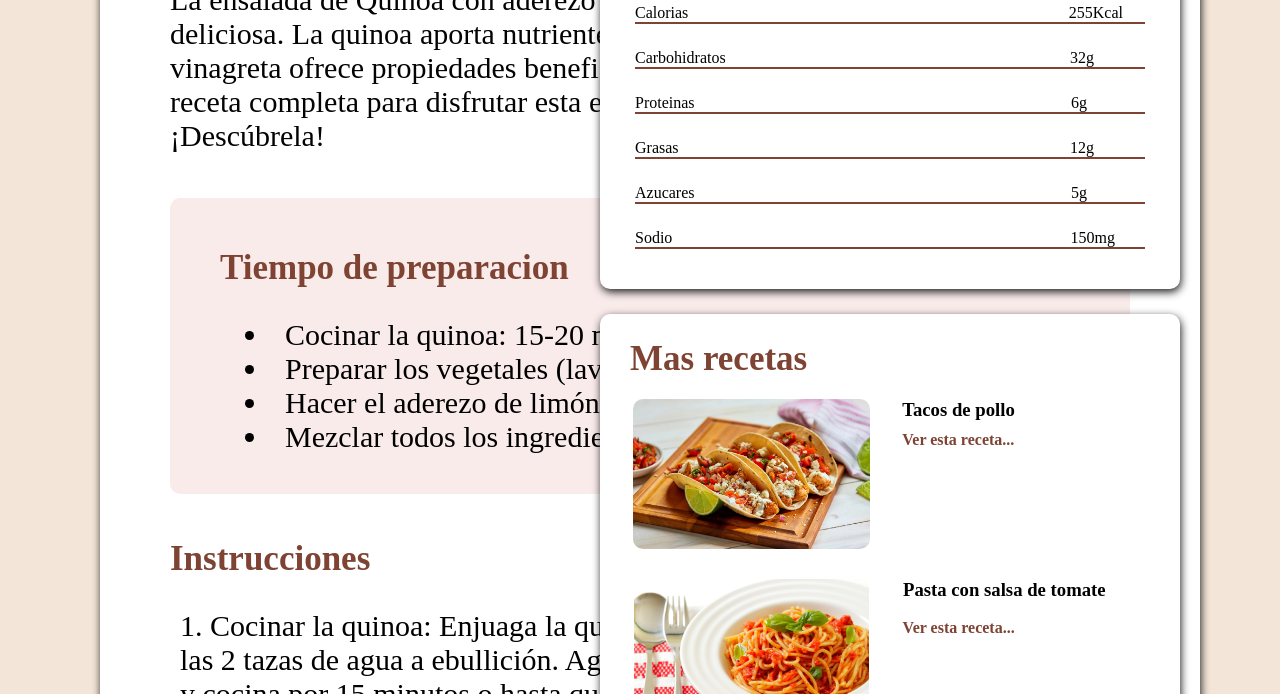
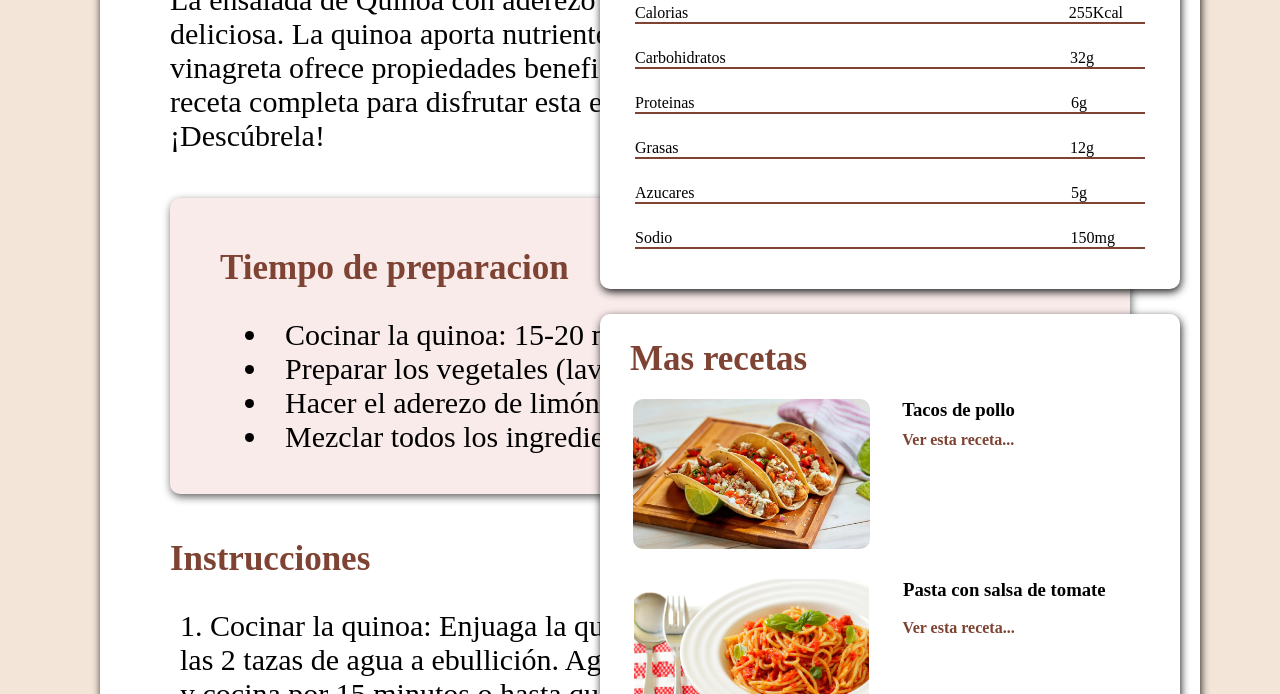
Before and after one commit to yeferson1728/primera-entrega, a plain HTML site: page index.html in a window 1280 px wide. Shown: the part 556-1250 px from the top of the page. Drawn offline with Linux system fonts and the light colour scheme; a web font is replaced by a local one.

Commit message:
agregar mas detalles

```diff
--- a/style.css
+++ b/style.css
@@ -16,6 +16,7 @@ header {
   border-radius: 8px;
   margin-left: 25px;
   margin-right: 25px;
+
 }
 #img-2 {
   filter: invert(94%) sepia(11%) saturate(182%) hue-rotate(194deg)
@@ -49,7 +50,7 @@ header {
   margin-bottom: 60px;
   box-shadow: #1f1e1e 1px 3px 8px;
 }
-#img-receta {
+#img-receta  {
   border-radius: 10px;
   height: 300px;
   width: 950px;
@@ -87,6 +88,7 @@ h2 {
   margin-top: 45px;
   margin-left: 70px;
   margin-right: 70px;
+  box-shadow: #636161 1px 3px 8px;
 }
 #preparacion-2 {
   margin-bottom: 30px;
```
